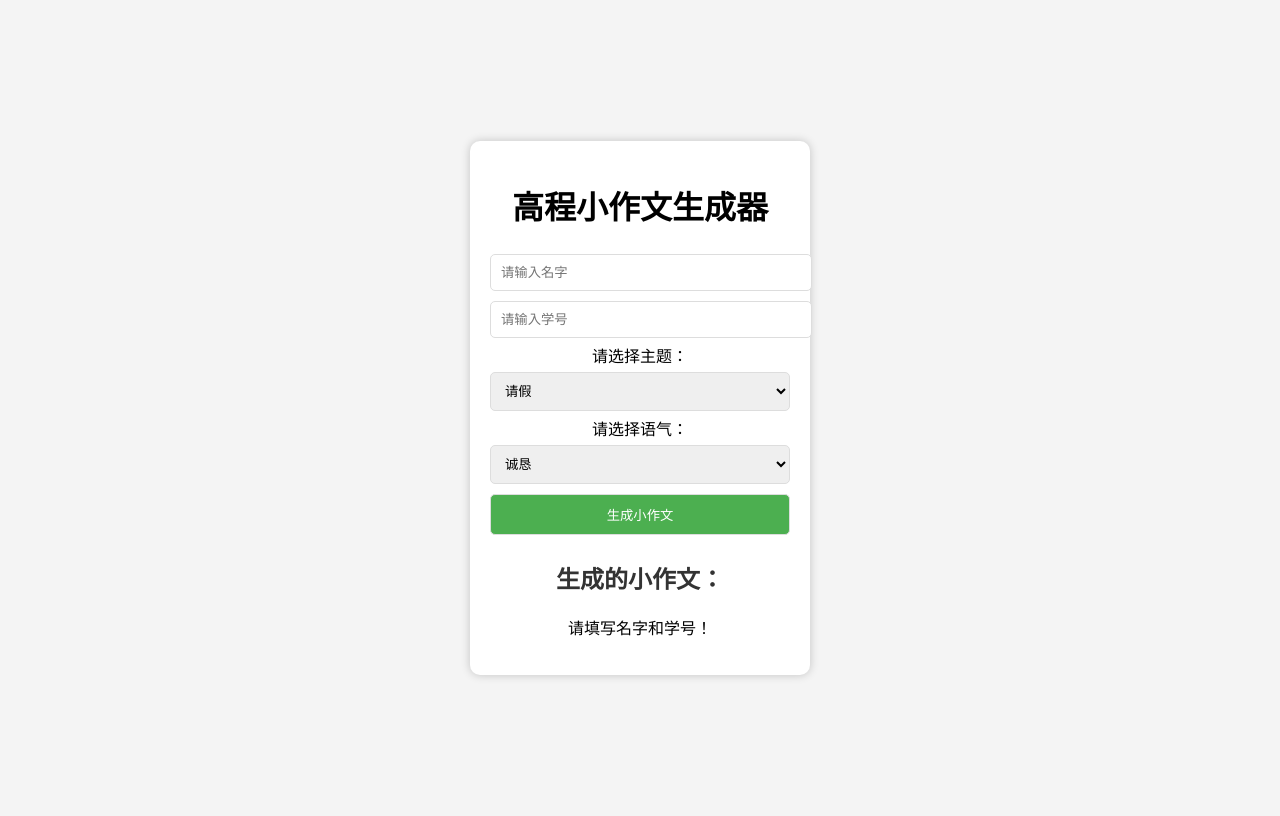
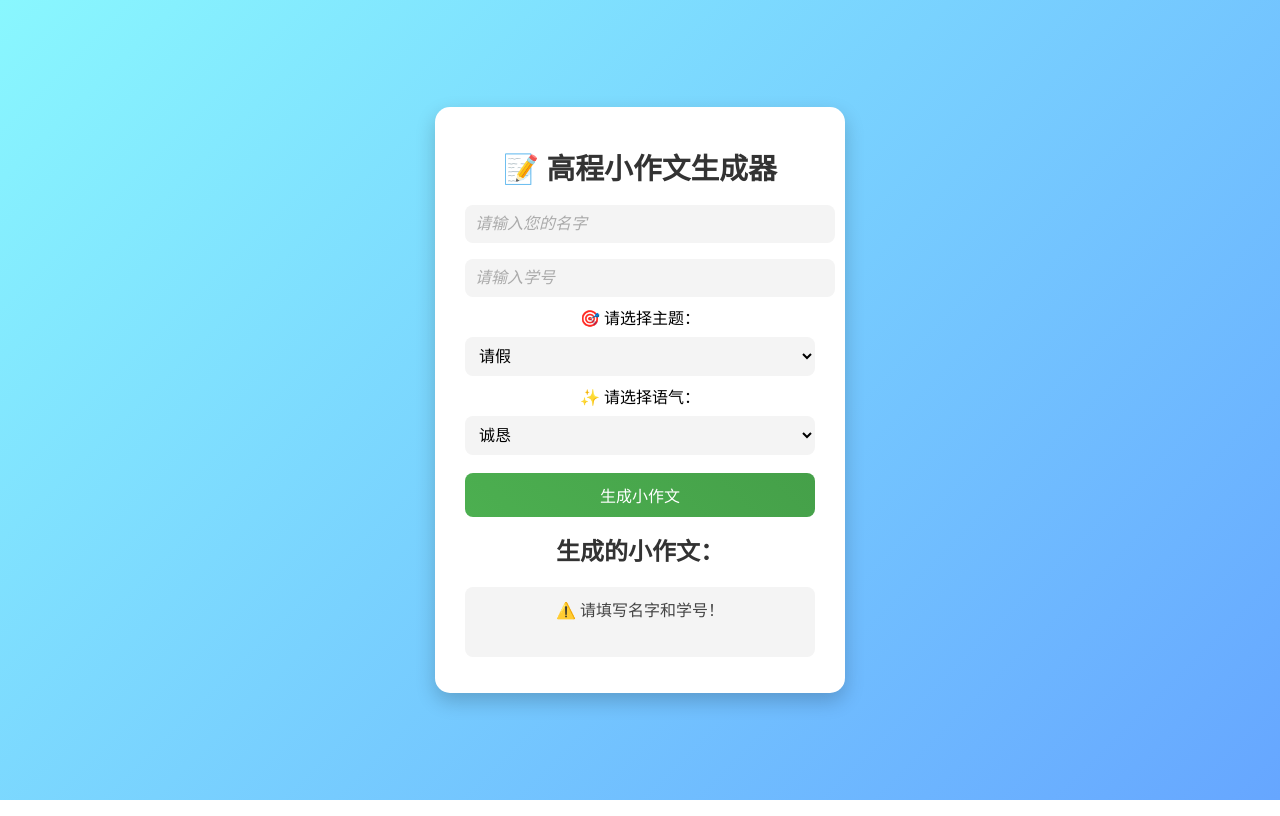
Before and after one commit to hunqianmeng/sjapologize, a website: page public/index.html in a window 1280 px wide. Both pictures are taken after a click on the button "生成小作文". Drawn offline with Linux system fonts and the light colour scheme.

Commit message:
完成前端页面

```diff
--- a/public/index.html
+++ b/public/index.html
@@ -1,5 +1,5 @@
 <!DOCTYPE html>
-<html lang="en">
+<html lang="zh">
 <head>
     <meta charset="UTF-8">
     <meta name="viewport" content="width=device-width, initial-scale=1.0">
@@ -8,27 +8,32 @@
 </head>
 <body>
     <div class="container">
-        <h1>高程小作文生成器</h1>
+        <h1>📝 高程小作文生成器</h1>
 
-        <input type="text" id="name" placeholder="请输入名字">
+        <!-- 输入区域 -->
+        <input type="text" id="name" placeholder="请输入您的名字">
         <input type="text" id="studentId" placeholder="请输入学号">
 
-        <label>请选择主题：</label>
+        <!-- 选择主题 -->
+        <label>🎯 请选择主题：</label>
         <select id="topic">
             <option value="请假">请假</option>
             <option value="道歉">道歉</option>
             <option value="抄袭检讨">抄袭检讨</option>
         </select>
 
-        <label>请选择语气：</label>
+        <!-- 选择语气 -->
+        <label>✨ 请选择语气：</label>
         <select id="tone">
             <option value="诚恳">诚恳</option>
             <option value="幽默">幽默</option>
             <option value="正式">正式</option>
         </select>
 
+        <!-- 提交按钮 -->
         <button onclick="generateEssay()">生成小作文</button>
 
+        <!-- 输出结果 -->
         <h2>生成的小作文：</h2>
         <p id="result"></p>
     </div>
--- a/public/script.js
+++ b/public/script.js
@@ -1,18 +1,24 @@
 async function generateEssay() {
-    const name = document.getElementById("name").value;
-    const studentId = document.getElementById("studentId").value;
+    const name = document.getElementById("name").value.trim();
+    const studentId = document.getElementById("studentId").value.trim();
     const topic = document.getElementById("topic").value;
     const tone = document.getElementById("tone").value;
     const result = document.getElementById("result");
+    const button = document.querySelector("button");
 
+    // 1️⃣ 检查名字和学号是否填写
     if (!name || !studentId) {
-        result.innerText = "请填写名字和学号！";
+        result.innerText = "⚠️ 请填写名字和学号！";
         return;
     }
 
-    result.innerText = "正在生成，请稍等...";
+    // 2️⃣ 防止重复点击 & 启动加载动画
+    button.disabled = true;
+    button.innerText = "生成中...";
+    result.innerHTML = "<p>正在生成，请稍等...</p>";
 
     try {
+        // 3️⃣ 发送请求到后端服务器
         const response = await fetch("/generate", {
             method: "POST",
             headers: { "Content-Type": "application/json" },
@@ -20,10 +26,40 @@ async function generateEssay() {
         });
 
         const data = await response.json();
-        result.innerText = data.essay || "生成失败，请重试！";
+        result.innerHTML = `<p>${data.essay ? data.essay : "生成失败，请重试！"}</p>`;
+
+        // 4️⃣ 新增功能：一键复制
+        const copyButton = document.createElement('button');
+        copyButton.innerText = "📋 复制到剪贴板";
+        copyButton.style.margin = "5px";
+        copyButton.onclick = () => {
+            navigator.clipboard.writeText(data.essay || "");
+            alert("已复制到剪贴板！");
+        };
+        result.appendChild(copyButton);
+
+        // 5️⃣ 新增功能：保存为TXT文件
+        const saveButton = document.createElement('button');
+        saveButton.innerText = "💾 保存为TXT";
+        saveButton.style.margin = "5px";
+        saveButton.onclick = () => {
+            const blob = new Blob([data.essay || ""], { type: "text/plain" });
+            const url = URL.createObjectURL(blob);
+            const link = document.createElement("a");
+            link.href = url;
+            link.download = `${name}-${topic}-小作文.txt`;
+            link.click();
+            URL.revokeObjectURL(url);
+        };
+        result.appendChild(saveButton);
 
     } catch (error) {
-        result.innerText = "请求失败，请检查网络！";
+        result.innerText = "⚡ 请求失败，请检查网络！";
         console.error("生成失败:", error);
+
+    } finally {
+        // 6️⃣ 恢复按钮状态
+        button.disabled = false;
+        button.innerText = "生成小作文";
     }
 }
--- a/public/style.css
+++ b/public/style.css
@@ -1,40 +1,120 @@
+/* 🌟 页面整体美化 */
 body {
-    font-family: Arial, sans-serif;
-    background-color: #f4f4f4;
+    font-family: 'Segoe UI', Tahoma, Geneva, Verdana, sans-serif;
+    background: linear-gradient(135deg, #89f7fe, #66a6ff);
     display: flex;
     justify-content: center;
     align-items: center;
     height: 100vh;
+    margin: 0;
 }
 
+/* 🌟 主容器卡片 */
 .container {
-    background: #fff;
-    padding: 20px;
-    border-radius: 10px;
-    box-shadow: 0 0 10px rgba(0, 0, 0, 0.2);
-    width: 300px;
+    background: #ffffff;
+    padding: 20px 30px;
+    border-radius: 15px;
+    box-shadow: 0 8px 20px rgba(0, 0, 0, 0.2);
+    width: 350px;
     text-align: center;
+    animation: fadeIn 0.5s ease;
 }
 
-input, select, button {
+/* 🌟 标题样式 */
+h1 {
+    color: #333;
+    font-size: 1.8em;
+    margin-bottom: 10px;
+}
+
+/* 🌟 输入框样式 */
+input, select {
     width: 100%;
     padding: 10px;
-    margin: 5px 0;
-    border-radius: 5px;
-    border: 1px solid #ddd;
+    margin: 8px 0;
+    border: none;
+    border-radius: 8px;
+    background: #f4f4f4;
+    font-size: 1em;
+    transition: 0.3s;
 }
 
-button {
-    background-color: #4caf50;
-    color: #fff;
-    cursor: pointer;
+/* 输入框聚焦效果 */
+input:focus, select:focus {
+    outline: none;
+    background: #e8f0fe;
+    box-shadow: 0 0 8px rgba(0, 150, 255, 0.6);
 }
 
-button:hover {
-    background-color: #45a049;
+/* 🌟 提示文字动画 */
+input::placeholder {
+    color: #aaa;
+    font-style: italic;
+    transition: 0.3s;
+}
+input:focus::placeholder {
+    opacity: 0.5;
 }
 
+/* 🌟 按钮美化 */
+button {
+    width: 100%;
+    padding: 10px;
+    margin-top: 10px;
+    border: none;
+    border-radius: 8px;
+    background: linear-gradient(45deg, #4caf50, #45a049);
+    color: #fff;
+    font-size: 1em;
+    cursor: pointer;
+    transition: 0.3s;
+}
+
+/* 按钮悬停效果 */
+button:hover {
+    background: linear-gradient(45deg, #66bb6a, #57a157);
+    transform: scale(1.05);
+}
+
+/* 禁用按钮的灰色状态 */
+button:disabled {
+    background: #ccc;
+    cursor: not-allowed;
+    transform: none;
+}
+
+/* 🌟 输出文字区域 */
 h2 {
-    margin-top: 20px;
+    margin-top: 15px;
     color: #333;
 }
+#result {
+    color: #444;
+    background: #f4f4f4;
+    padding: 10px;
+    border-radius: 8px;
+    min-height: 50px;
+    white-space: pre-wrap;
+    transition: all 0.3s ease;
+}
+
+/* 🌟 加载动画 */
+.loading::after {
+    content: "✏️ 正在生成，请稍等...";
+    display: inline-block;
+    animation: dots 1.5s steps(3, end) infinite;
+}
+
+/* 加载点点点动画 */
+@keyframes dots {
+    0% { content: "✏️ 正在生成，请稍等"; }
+    33% { content: "✏️ 正在生成，请稍等."; }
+    66% { content: "✏️ 正在生成，请稍等.."; }
+    100% { content: "✏️ 正在生成，请稍等..."; }
+}
+
+/* 🌟 页面淡入动画 */
+@keyframes fadeIn {
+    from { opacity: 0; transform: translateY(-20px); }
+    to { opacity: 1; transform: translateY(0); }
+}
```
Also changed, not shown: server.js (+5 -7 lines).
